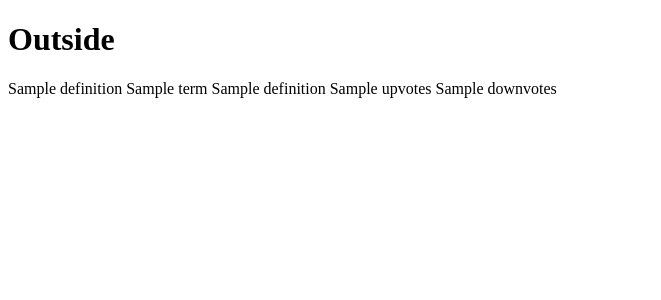
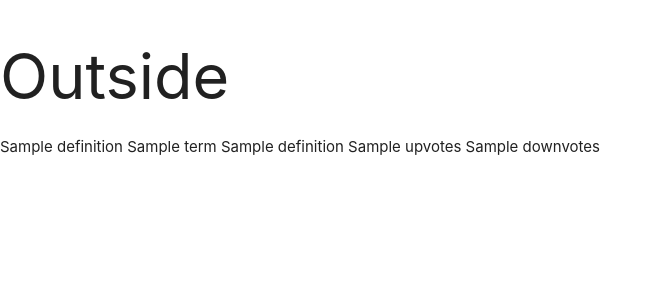
Before and after one commit to Code-Institute-Submissions/data-centric-milestone-project-2, a Flask app: page / in a window 1280 px wide. Shown: the top 300 px of the page, without its empty margins (0-661 px from the left). Run offline with Flask 2, Linux system fonts and the light colour scheme; a database or web service that is not in the repository returns one stand-in record (values such as "Sample title"); some libraries are stand-ins or nearby versions.

Commit message:
Materialize and Material Icons connections added to base.html

```diff
--- a/templates/base.html
+++ b/templates/base.html
@@ -4,11 +4,27 @@
     <meta charset="UTF-8">
     <meta name="viewport" content="width=device-width, initial-scale=1.0">
     <meta http-equiv="X-UA-Compatible" content="ie=edge">
+
+    <!--Material Icons connection url-->
+    <link href="https://fonts.googleapis.com/icon?family=Material+Icons" rel="stylesheet">
+
+    <!--Materialize connection url-->
+    <!-- Compiled and minified CSS -->
+    <link rel="stylesheet" href="https://cdnjs.cloudflare.com/ajax/libs/materialize/1.0.0/css/materialize.min.css">
+
     <title>Document</title>
 </head>
 <body>
     <h1>Outside</h1>
     {% block content %}
     {% endblock %}
+
+    <!--JQuery connection script-->
+    <script src="https://cdnjs.cloudflare.com/ajax/libs/jquery/3.4.1/jquery.min.js" integrity="sha256-CSXorXvZcTkaix6Yvo6HppcZGetbYMGWSFlBw8HfCJo=" crossorigin="anonymous"></script>
+
+    <!--Materialize connection script-->
+    <!-- Compiled and minified JavaScript -->
+    <script src="https://cdnjs.cloudflare.com/ajax/libs/materialize/1.0.0/js/materialize.min.js"></script>
+
 </body>
 </html>
```
